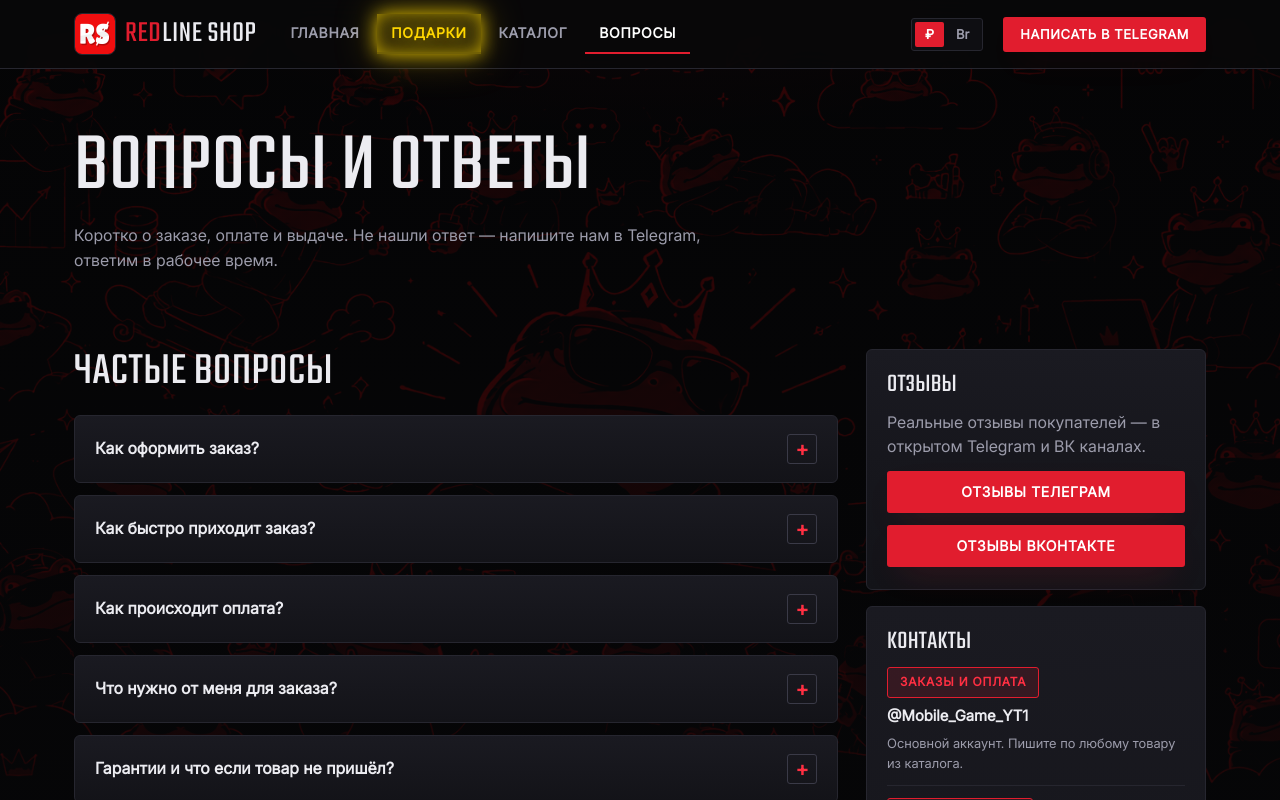
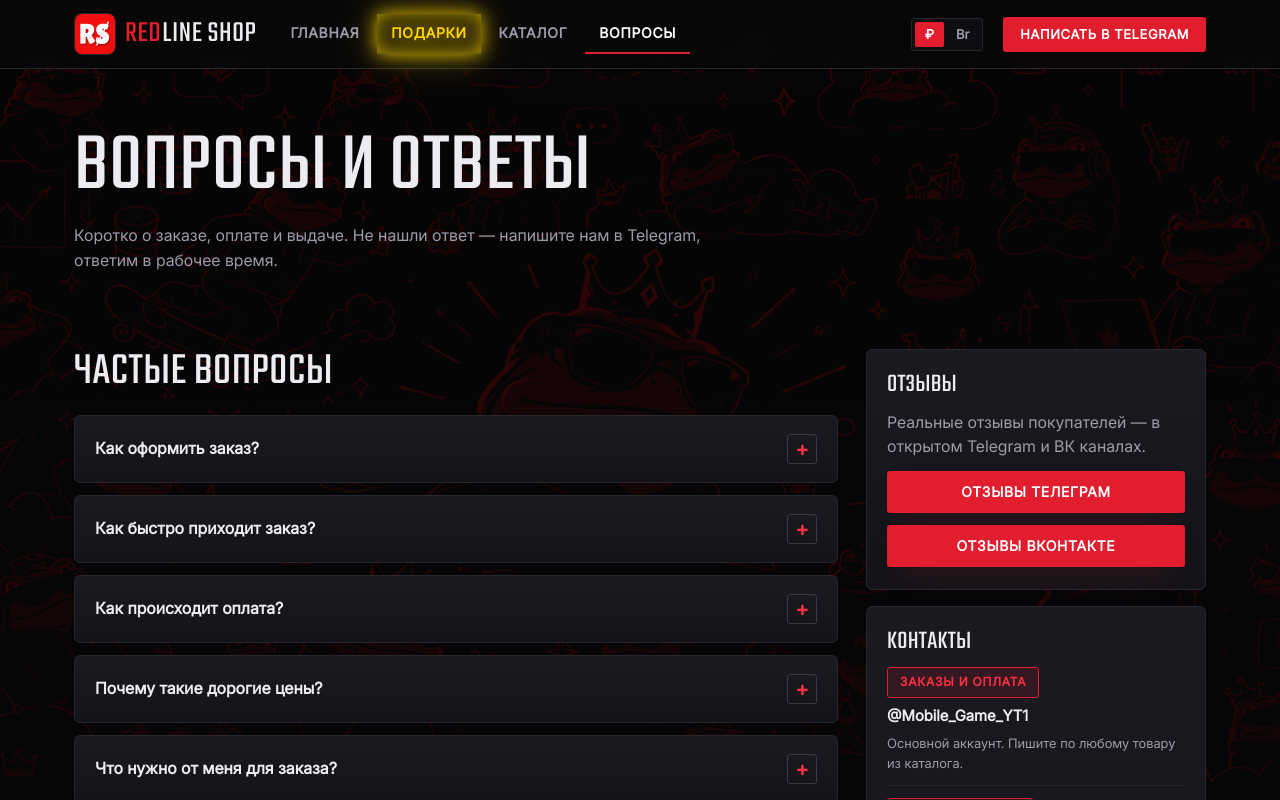
Before and after one commit to Castor2234/redline-shop, a React (Vite) app: page /faq in a window 1280 px wide. Shown: the top 800 px of the page. Built offline with nearby package versions, Linux system fonts and the light colour scheme.

Commit message:
added one faq

```diff
--- a/src/pages/Faq.tsx
+++ b/src/pages/Faq.tsx
@@ -15,6 +15,10 @@ const QUESTIONS: { q: string; a: string }[] = [
   {
     q: 'Как происходит оплата?',
     a: 'Оплата без проблем с России, Беларуси и любых других стран! Перевод с карты на карту, СБП, ЕРИП, Криптовалютой, возможность оплатить частями на несколько месяцев.',
+  },
+  {
+    q: 'Почему такие дорогие цены?',
+    a: 'Цены в рублях в игре давно неактуальны — их не обновляли более трёх лет. За это время выросли курсы валют, комиссии и стоимость пополнений. \n В цену входят сам донат, банковские и платёжные комиссии, налоги и другие расходы. Все пополнения проходят официальными способами, безопасно для аккаунта. \n Я работаю более 4 лет и гарантирую надёжный сервис, быстрое выполнение и поддержку. Поэтому итоговая цена может отличаться от старой цены, указанной в игре.',
   },
   {
     q: 'Что нужно от меня для заказа?',
```
